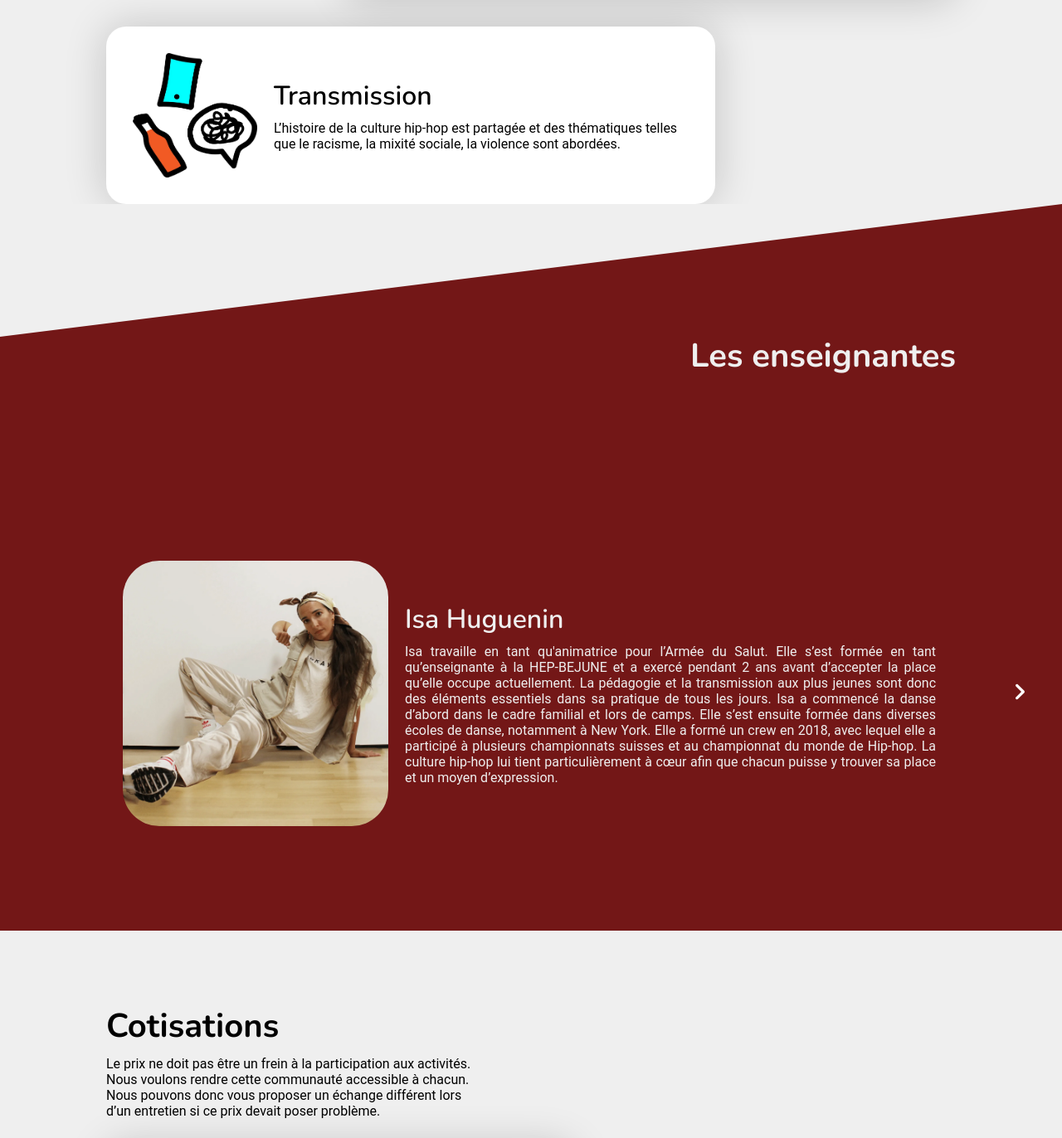
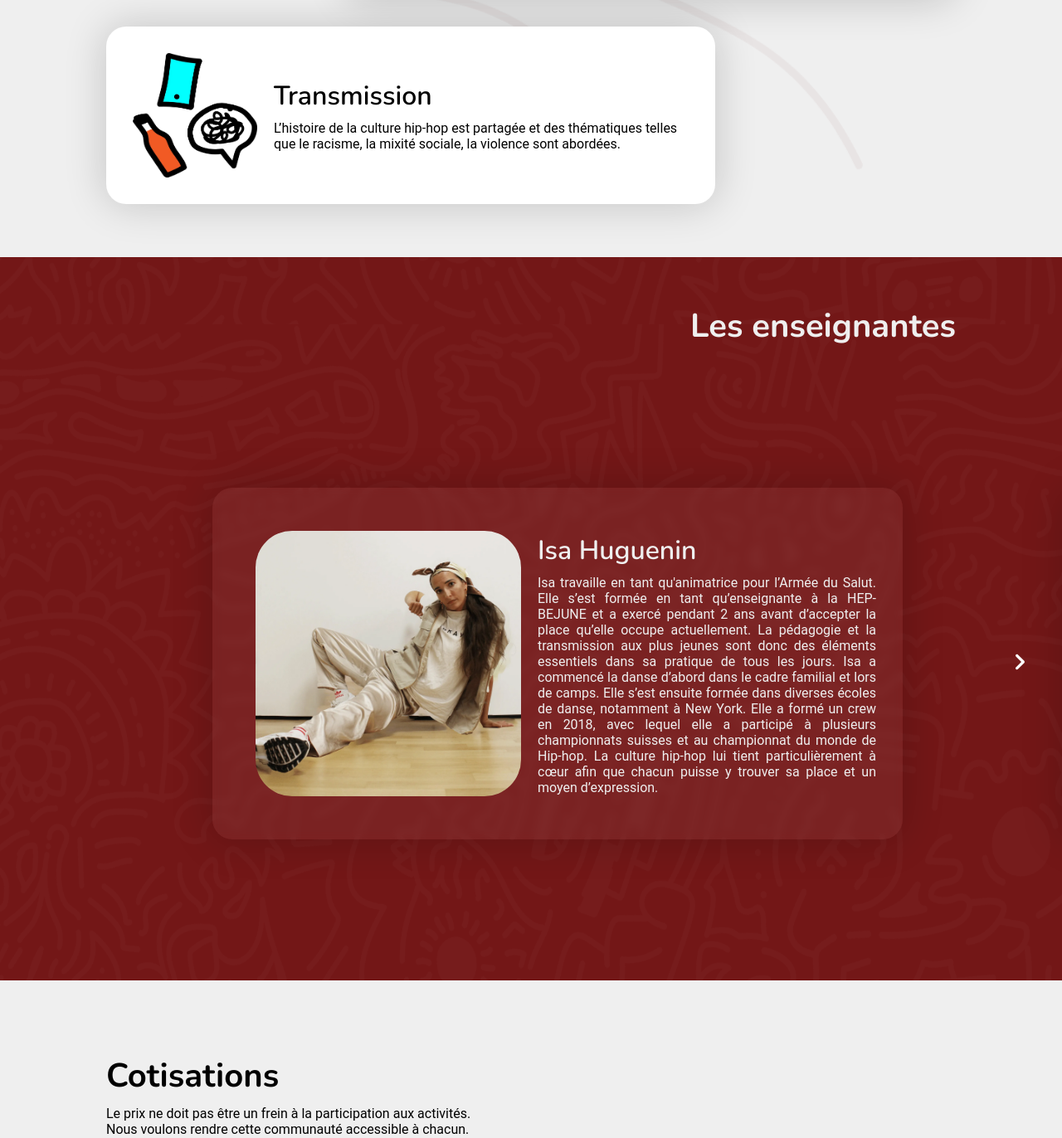
Before and after one commit to JoFlucki/kineo-website, a PHP site: page / in a window 1280 px wide. Shown: the part 3187-4559 px from the top of the page at 83% size. Run offline with PHP 8.4, Linux system fonts and the light colour scheme.

Commit message:
Updated design

```diff
--- a/css/desktop/landing_page.css
+++ b/css/desktop/landing_page.css
@@ -170,11 +170,16 @@
 
 /* Values */
 
+
 .home-block.home-block-va {
     height: auto;
     display: flex;
     flex-direction: column;
     padding-top: 100px;
+    background-image: url("../../res/img/flow_background-01.png");
+    background-position: center;
+    background-repeat: no-repeat;
+    background-size: cover;
 }
 
 .home-block-va-row {
@@ -251,6 +256,14 @@
     background-color: #731717;
     background-color: #731717;
     padding-bottom: 5%;
+    background-image: url("../../res/img/coaches_background.webp");
+    background-position: center;
+    background-repeat: round;
+    background-size:contain;
+    margin-top: 4em;
+    padding-top: 4em;
+    padding-bottom: 10em;
+
 }
 
 .triangle-code {
@@ -278,9 +291,16 @@
 .comity-presentation {
     display: flex;
     align-items: center;
-    left: 10%;
+    left: 20%;
     position: absolute;
     transition: left 1s;
+    width: 60%;
+}
+
+.comity-presentation.card {
+    background-color: rgba(255, 255, 255, 0.05);
+    backdrop-filter: blur(5px);
+
 }
 
 .comity-presentation.left {
@@ -297,7 +317,6 @@
 }
 
 .comity-description {
-    width: 50vw;
     text-align: justify;
 }
 
--- a/index.html
+++ b/index.html
@@ -172,13 +172,13 @@
                 </div>
             </div>
             <div class="home-block home-block-co">
-                <div class="home-block-co-row triangle-code"></div>
+
                 <div class="home-block-co-row row1" id="comity">
                     <h2>Les enseignantes</h2>
                 </div>
                 <div class="home-block-co-row row2">
                     <div class="left-arrow"><img src="res/img/icons/keyboard_arrow_left.svg"></div>
-                    <div class="comity-presentation" id="0">
+                    <div class="comity-presentation card" id="0">
                         <img src="res/img/isa_pfp.webp">
                         <div class="comity-presentation-text">
                             <h3>Isa Huguenin</h3>
@@ -195,8 +195,8 @@
                             </p>
                         </div>
                     </div>
-                    <div class="comity-presentation right" id="1">
-                        <img src="res/img/coco_pfp.webp">
+                    <div class="comity-presentation right card" id="1">
+                        <img src="res/img/corinne_pfp.webp">
                         <div class="comity-presentation-text">
                             <h3>Corinne Mazitu</h3>
                             <p class="comity-description">
```
Also changed, not shown: res/img/coaches_background.webp (added), res/img/coco_pfp.webp (deleted), res/img/corinne_pfp.webp (added), res/img/flow_background-01.png (added).
